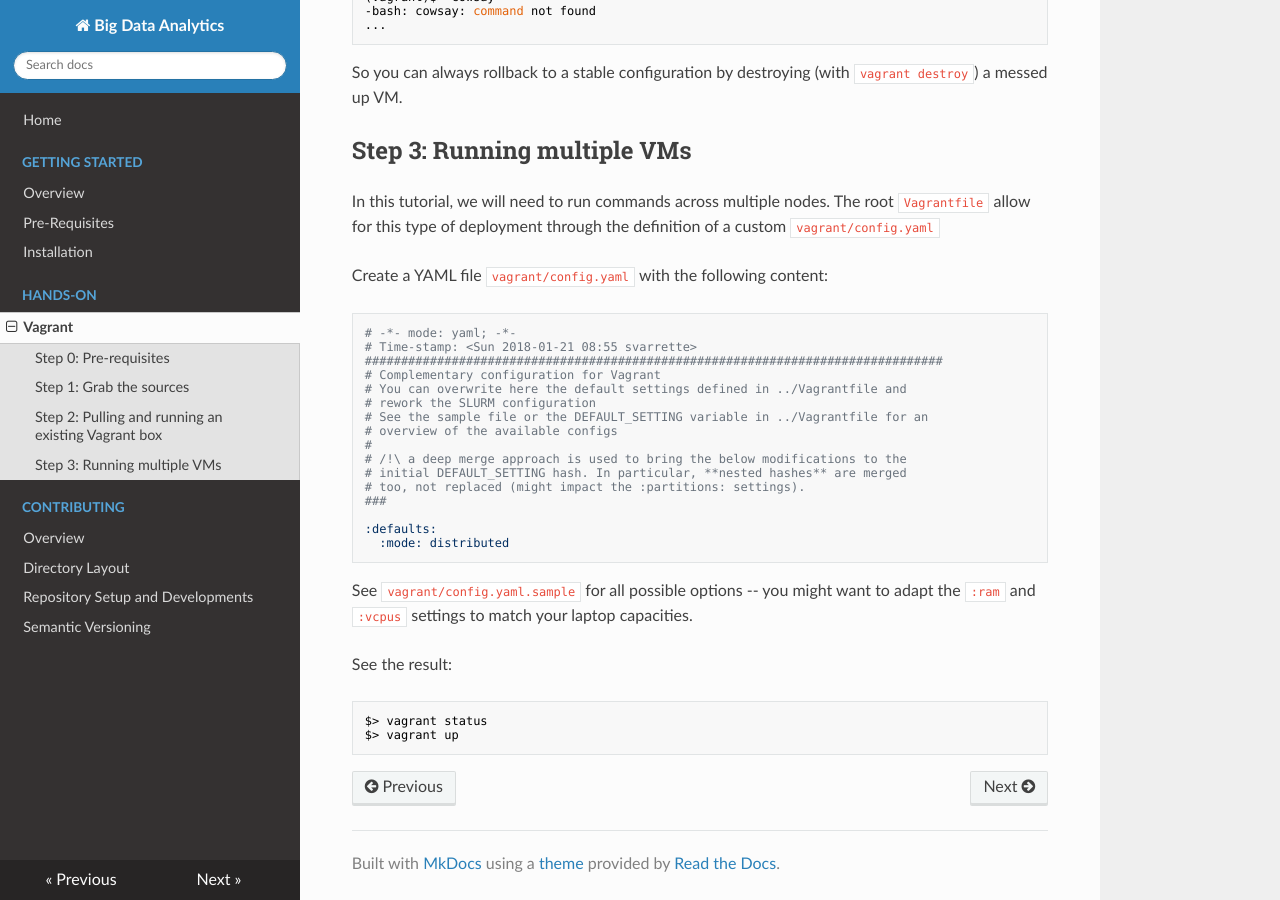
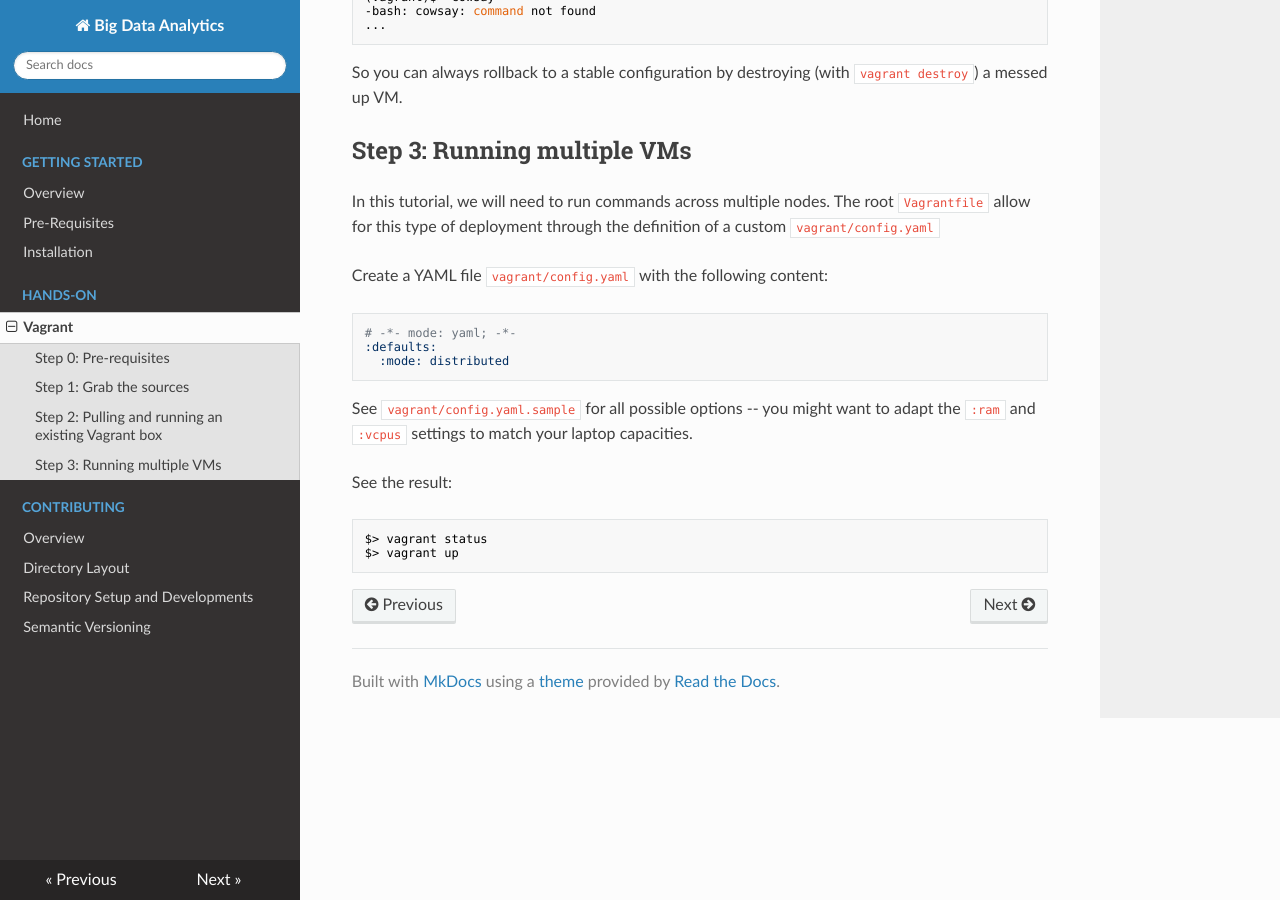
Before and after one commit to Falkor/tutorials-BD-ML, an MkDocs documentation site: the page built from docs/hands-on/vagrant.md, in a window 1280 px wide and 900 px high, scrolled down 2737 px. Built offline with MkDocs 1.6.1, drawn with Linux system fonts in a browser that asks for light colours; nearby versions of some CDN libraries; old or Windows-style settings are respelled for this version of MkDocs.

Commit message:
update layout
Signed-off-by: Sebastien Varrette <Sebastien.Varrette@uni.lu>

````diff
--- a/docs/hands-on/vagrant.md
+++ b/docs/hands-on/vagrant.md
@@ -137,24 +137,11 @@ The root `Vagrantfile` allow for this type of deployment through the definition
 
 Create a YAML file `vagrant/config.yaml` with the following content:
 
-```yaml
+~~~yaml
 # -*- mode: yaml; -*-
-# Time-stamp: <Sun 2018-01-21 08:55 svarrette>
-################################################################################
-# Complementary configuration for Vagrant
-# You can overwrite here the default settings defined in ../Vagrantfile and
-# rework the SLURM configuration
-# See the sample file or the DEFAULT_SETTING variable in ../Vagrantfile for an
-# overview of the available configs
-#
-# /!\ a deep merge approach is used to bring the below modifications to the
-# initial DEFAULT_SETTING hash. In particular, **nested hashes** are merged
-# too, not replaced (might impact the :partitions: settings).
-###
-
 :defaults:
   :mode: distributed
-```
+~~~
 
 See `vagrant/config.yaml.sample` for all possible options -- you might want to adapt the `:ram` and `:vcpus` settings to match your laptop capacities.
 
````
Also changed, not shown: docs/README.md (+10 -3 lines), 3 other files.
